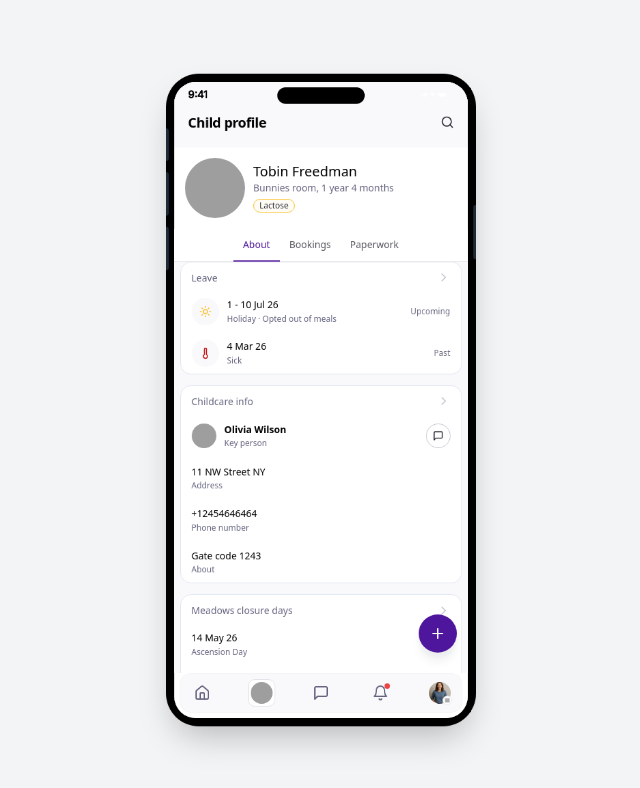
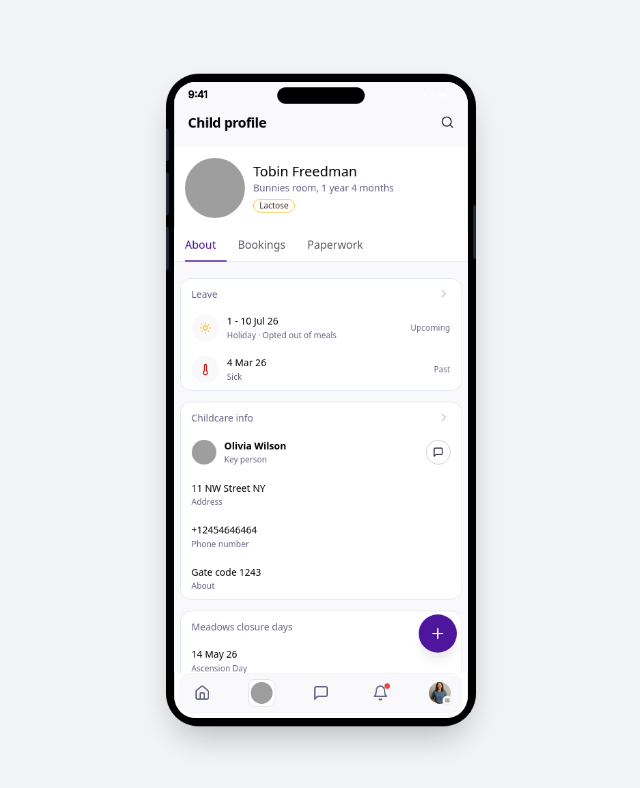
Before and after one commit to stzuzanna/shareable-parent-experience, a React (Vite) app: page /child-profile in a window 1280 px wide. Shown: the top 788 px of the page, without its empty margins (319-959 px from the left). Built offline with nearby package versions, Linux system fonts and the light colour scheme; grey boxes are pictures that could not be loaded.

Commit message:
Tab spacing, alignment and size tweaks
- 24px gap between the profile tabs and the first card (Leave)
- Tabs left-aligned instead of centered, with the first tab flush
  to the left edge
- Bump tab font size to 16px

https://claude.ai/code/session_01X5C7EQgGVvWrvRcgBvfL6p

```diff
--- a/src/screens/ChildProfile/components/ChildProfileTabs/ChildProfileTabs.tsx
+++ b/src/screens/ChildProfile/components/ChildProfileTabs/ChildProfileTabs.tsx
@@ -14,14 +14,14 @@ interface ChildProfileTabsProps {
 export const ChildProfileTabs: React.FC<ChildProfileTabsProps> = ({ activeTab, onTabChange, tabs }): JSX.Element => {
   return (
     <div className="bg-white px-4 sticky top-0 z-20 border-b border-[#e2e2e9]">
-      <div className="flex items-center justify-center">
+      <div className="flex items-center justify-start">
         {tabs.map((tab) => {
           const isActive = activeTab === tab.id;
           return (
             <button
               key={tab.id}
               onClick={() => onTabChange(tab.id)}
-              className={`flex h-12 items-center justify-center px-3.5 -mb-px border-b-2 text-[14px] leading-tight whitespace-nowrap transition-colors ${
+              className={`flex h-12 items-center justify-center pr-4 first:pl-0 pl-4 -mb-px border-b-2 text-[16px] leading-tight whitespace-nowrap transition-colors ${
                 isActive
                   ? "border-mfprimaryp-400 text-mfprimaryp-400 font-medium"
                   : "border-transparent text-mfneutralsn-400 opacity-80 font-normal"
--- a/src/screens/ChildProfile/components/OverviewContent/OverviewContent.tsx
+++ b/src/screens/ChildProfile/components/OverviewContent/OverviewContent.tsx
@@ -230,7 +230,7 @@ export const OverviewContent = (): JSX.Element => {
   }
 
   return (
-    <div ref={rootRef} className="flex flex-col bg-mfneutralsn-50 pb-24 gap-4">
+    <div ref={rootRef} className="flex flex-col bg-mfneutralsn-50 pt-6 pb-24 gap-4">
       {/* Leave — both variants */}
       <Card>
         <CardHeader title="Leave" onPress={() => setSection("leave")} />
```
